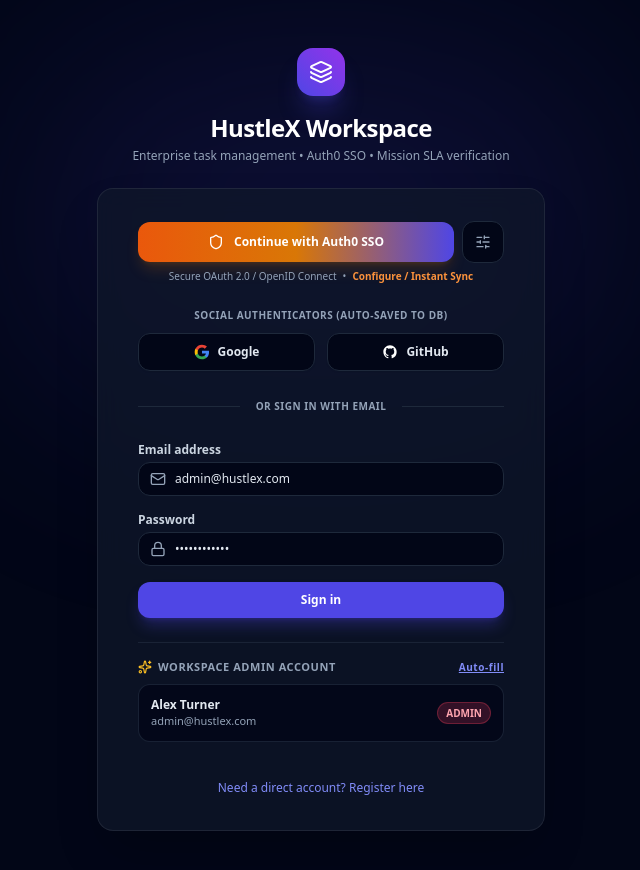
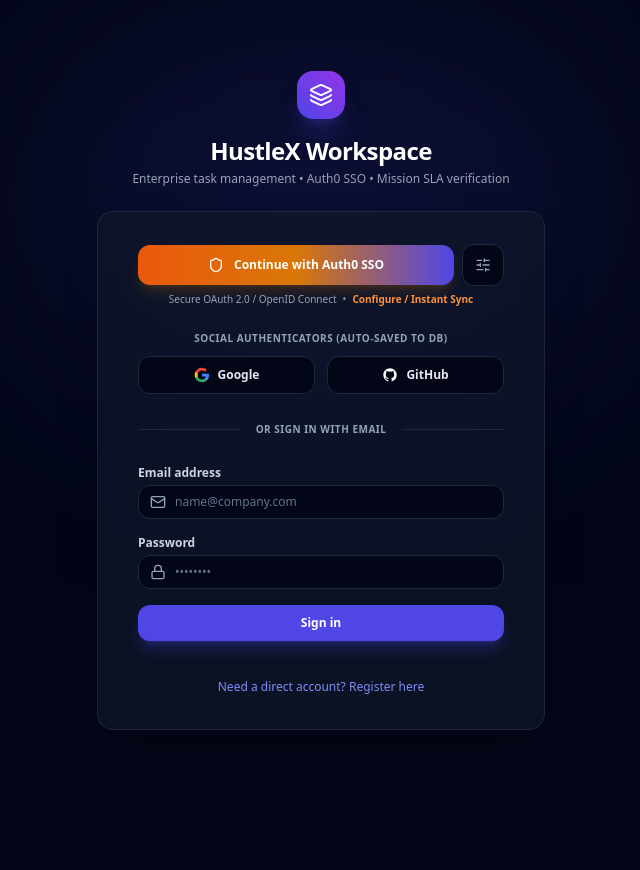
Before and after one commit to anupmazumdar/Team-Management, a React (Vite) app in the folder client/: page / in a window 1280 px wide. Shown: the top 870 px of the page, without its empty margins (319-959 px from the left). After the commit the page ends 800 px from the top, so only its background shows below. Built offline with nearby package versions, Linux system fonts and the light colour scheme; no server answers.

Commit message:
security: remove exposed admin credentials card and restrict workspace admin role strictly to thezeroanup0@gmail.com

```diff
--- a/client/src/pages/LoginPage.tsx
+++ b/client/src/pages/LoginPage.tsx
@@ -1,7 +1,7 @@
 import React, { useState, useEffect } from 'react';
 import { useAuth } from '../context/AuthContext';
 import { useAuth0 } from '@auth0/auth0-react';
-import { Layers, Shield, Sparkles, Lock, Mail, SlidersHorizontal, Loader2 } from 'lucide-react';
+import { Layers, Shield, Lock, Mail, SlidersHorizontal, Loader2 } from 'lucide-react';
 import { Auth0Modal } from '../components/common/Auth0Modal';
 import { SocialAuthModal, SocialProvider } from '../components/common/SocialAuthModal';
 
@@ -17,8 +17,8 @@
     isAuthenticated: isAuth0Authenticated,
   } = useAuth0();
 
-  const [email, setEmail] = useState<string>('admin@hustlex.com');
-  const [password, setPassword] = useState<string>('Password123!');
+  const [email, setEmail] = useState<string>('');
+  const [password, setPassword] = useState<string>('');
   const [emailLoading, setEmailLoading] = useState<boolean>(false);
   const [auth0Loading, setAuth0Loading] = useState<boolean>(false);
   const [socialLoading, setSocialLoading] = useState<boolean>(false);
@@ -314,11 +314,6 @@
     }
   };
 
-  const handleAdminQuickFill = () => {
-    setEmail('admin@hustlex.com');
-    setPassword('Password123!');
-  };
-
   return (
     <div className="min-h-screen bg-slate-950 flex flex-col justify-center py-12 sm:px-6 lg:px-8 relative overflow-hidden">
       {/* Subtle background glow */}
@@ -436,6 +431,7 @@
                   type="email"
                   value={email}
                   onChange={(e) => setEmail(e.target.value)}
+                  placeholder="name@company.com"
                   className="w-full pl-9 pr-3 py-2 rounded-xl bg-slate-950 border border-slate-800 text-xs text-slate-200 placeholder-slate-500 focus:outline-none focus:border-indigo-500"
                   required
                 />
@@ -450,6 +446,7 @@
                   type="password"
                   value={password}
                   onChange={(e) => setPassword(e.target.value)}
+                  placeholder="••••••••"
                   className="w-full pl-9 pr-3 py-2 rounded-xl bg-slate-950 border border-slate-800 text-xs text-slate-200 placeholder-slate-500 focus:outline-none focus:border-indigo-500"
                   required
                 />
@@ -471,35 +468,6 @@
               )}
             </button>
           </form>
-
-          {/* Single Admin Account Badge */}
-          <div className="pt-4 border-t border-slate-800/80">
-            <div className="text-[11px] font-semibold text-slate-400 uppercase tracking-wider mb-2 flex items-center justify-between">
-              <span className="flex items-center gap-1.5">
-                <Sparkles className="w-3.5 h-3.5 text-amber-400" /> Workspace Admin Account
-              </span>
-              <button
-                type="button"
-                onClick={handleAdminQuickFill}
-                className="text-[10px] text-indigo-400 hover:text-indigo-300 underline"
-              >
-                Auto-fill
-              </button>
-            </div>
-
-            <div
-              onClick={handleAdminQuickFill}
-              className="p-3 rounded-xl bg-slate-950/80 hover:bg-slate-900 border border-slate-800/80 cursor-pointer text-xs flex items-center justify-between transition-colors"
-            >
-              <div>
-                <div className="font-semibold text-slate-200">Alex Turner</div>
-                <div className="text-[11px] text-slate-400">admin@hustlex.com</div>
-              </div>
-              <span className="px-2 py-0.5 rounded-full text-[10px] font-bold bg-rose-500/20 text-rose-300 border border-rose-500/30">
-                ADMIN
-              </span>
-            </div>
-          </div>
 
           <div className="text-center pt-2">
             <button
```
Also changed, not shown: 1 other file (tests, documents, lock files or other folders).
